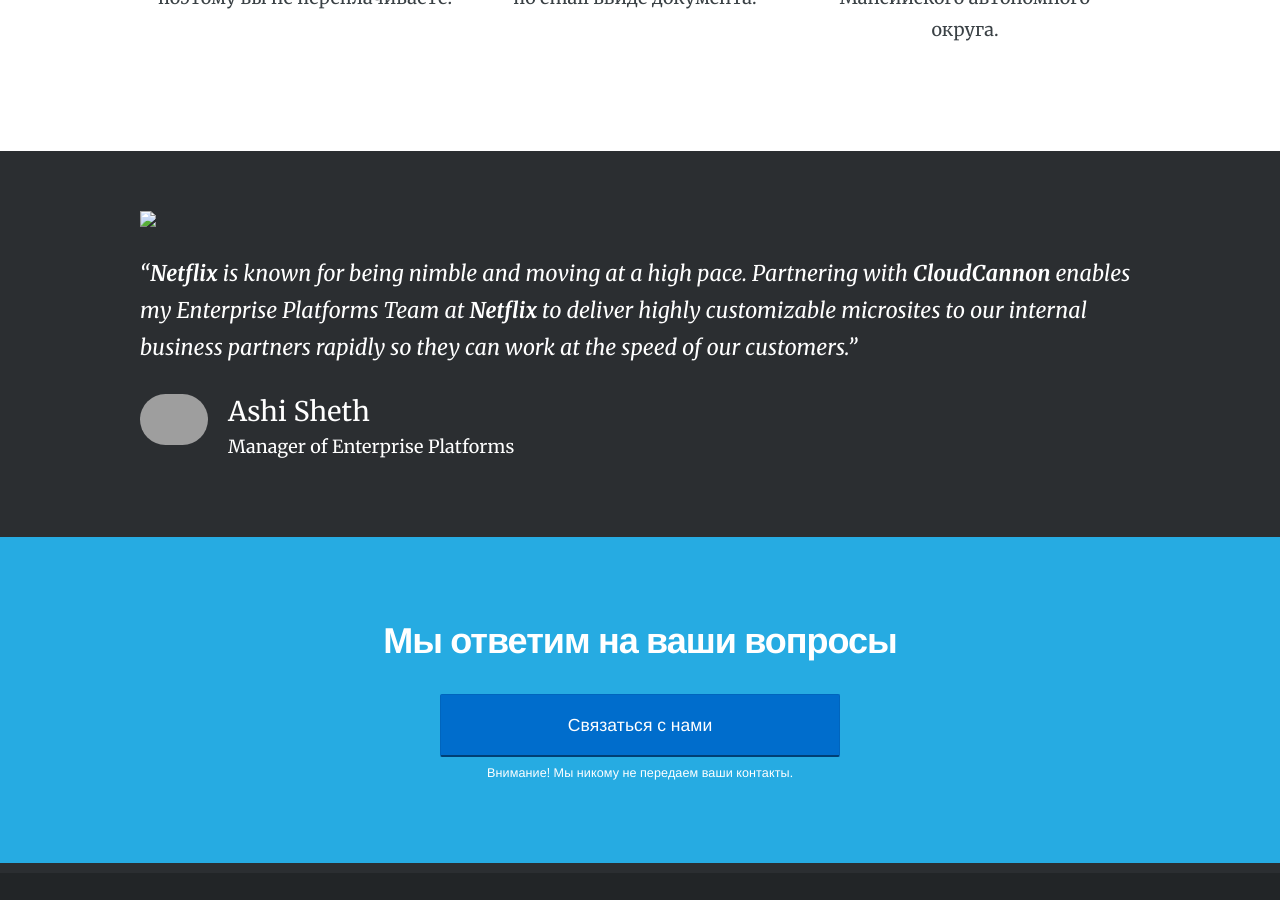
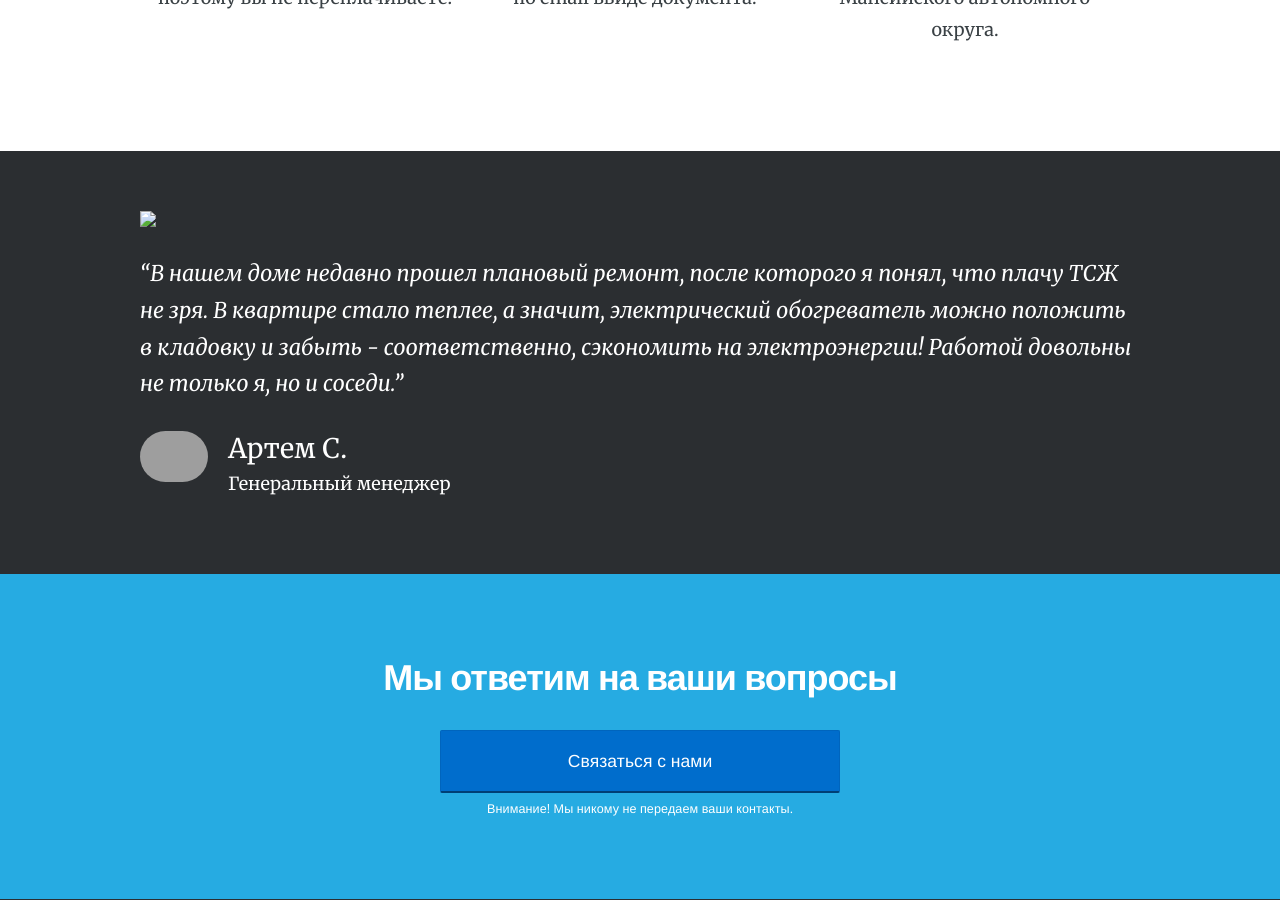
Before and after one commit to RakhimyanTim/alpenprom.github.io, a Jekyll site: the page built from pages/index.html, in a window 1280 px wide and 900 px high, scrolled down 1362 px. Built offline with Jekyll 4.4.1, drawn with Linux system fonts in a browser that asks for light colours; nearby versions of some CDN libraries.

Commit message:
Update index.html

```diff
--- a/pages/index.html
+++ b/pages/index.html
@@ -53,10 +53,10 @@
 <blockquote class="testimonial" style="margin: 0;">
 	<div class="container">
 		<img src="/img/customers/netflix/logo.png" style="width: 200px; margin: 0 0 20px;">
-		<p class="quote"><strong>Netflix</strong> is known for being nimble and moving at a high pace. Partnering with <strong>CloudCannon</strong> enables my Enterprise Platforms Team at <strong>Netflix</strong> to deliver highly customizable microsites to our internal business partners rapidly so they can work at the speed of our customers.</p>
+		<p class="quote">В нашем доме недавно прошел плановый ремонт, после которого я понял, что плачу ТСЖ не зря. В квартире стало теплее, а значит, электрический обогреватель можно положить в кладовку и забыть - соответственно, сэкономить на электроэнергии! Работой довольны не только я, но и соседи.</p>
 		<div class="author">
 			<img src="/img/customers/netflix/ashi-small.jpg" width="68" height="68" srcset="/img/customers/netflix/ashi-small.jpg 68w, /img/customers/netflix/ashi-small@2x.jpg 136w">
-			<p><span>Ashi Sheth</span><br>Manager of Enterprise Platforms</p>
+			<p><span>Артем С.</span><br>Генеральный менеджер</p>
 		</div>
 	</div>
 </blockquote>
```
